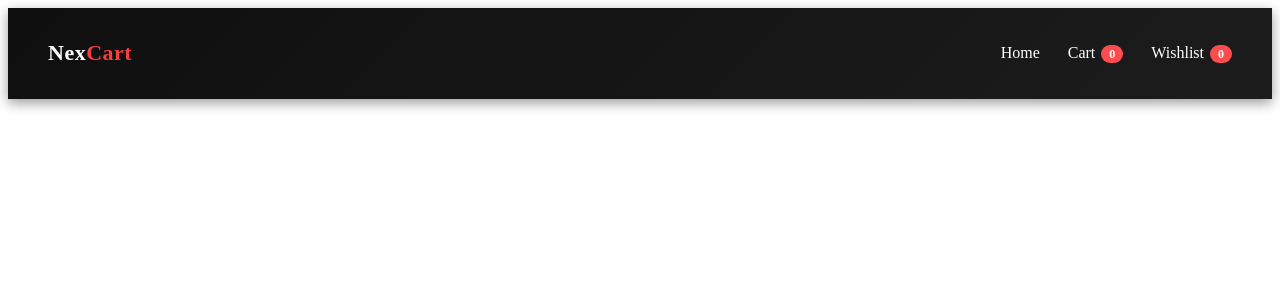
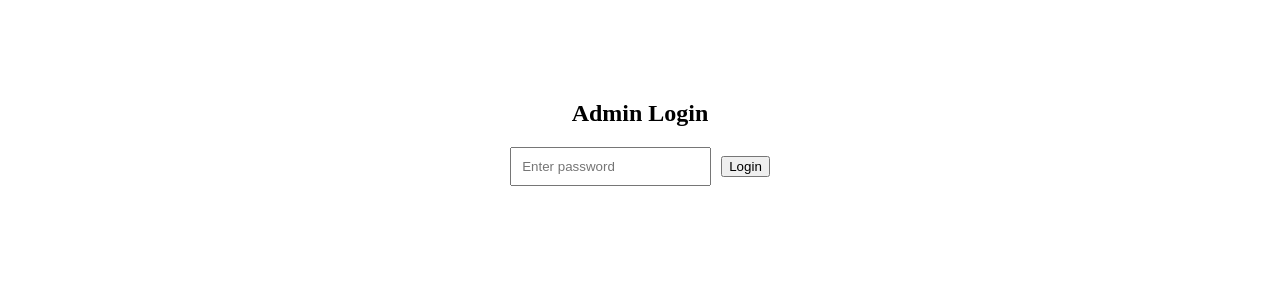
Before and after one commit to SameerKumar2609/AI-Powered-Product-Discovery, a React (Vite) app in the folder frontend/: page /admin-login in a window 1280 px wide. Shown: the top 300 px of the page. Built offline with nearby package versions, Linux system fonts and the light colour scheme.

Commit message:
Feature update:Adding admin login page

```diff
--- a/frontend/src/App.jsx
+++ b/frontend/src/App.jsx
@@ -1,4 +1,4 @@
-import { BrowserRouter, Routes, Route } from "react-router-dom";
+import { BrowserRouter, Routes, Route, useLocation } from "react-router-dom";
 import Home from "./pages/Home";
 import ProductDetails from "./pages/ProductDetails";
 import Cart from "./components/Cart";
@@ -8,15 +8,23 @@ import Navbar from "./components/Navbar";
 import Checkout from "./pages/Checkout";
 import OrderSuccess from "./pages/OrderSuccess";
 import Admin from "./pages/Admin";
+import AdminLogin from "./pages/AdminLogin";
+import ProtectedRoute from "./components/ProtectedRoute";
 
+/* ---------- LAYOUT CONTROL ---------- */
+const Layout = () => {
+  const location = useLocation();
 
+  // Hide Navbar + Header on admin pages
+  const hideLayout =
+    location.pathname === "/admin-login" ||
+    location.pathname === "/admin";
 
+  return (
+    <>
+      {!hideLayout && <Navbar />}
+      {!hideLayout && <Header />}
 
-function App() {
-  return (
-    <BrowserRouter>
-      <Navbar />
-      <Header />
       <Routes>
         <Route path="/" element={<Home />} />
         <Route path="/cart" element={<Cart />} />
@@ -24,9 +32,27 @@ function App() {
         <Route path="/product/:id" element={<ProductDetails />} />
         <Route path="/checkout" element={<Checkout />} />
         <Route path="/order-success" element={<OrderSuccess />} />
-        <Route path="/admin" element={<Admin />} />
 
+        <Route path="/admin-login" element={<AdminLogin />} />
+
+        <Route
+          path="/admin"
+          element={
+            <ProtectedRoute>
+              <Admin />
+            </ProtectedRoute>
+          }
+        />
       </Routes>
+    </>
+  );
+};
+
+/* ---------- APP ROOT ---------- */
+function App() {
+  return (
+    <BrowserRouter>
+      <Layout />
     </BrowserRouter>
   );
 }
--- /dev/null
+++ b/frontend/src/components/ProtectedRoute.jsx
@@ -0,0 +1,13 @@
+import { Navigate } from "react-router-dom";
+
+const ProtectedRoute = ({ children }) => {
+  const isAdmin = localStorage.getItem("isAdmin");
+
+  if (!isAdmin) {
+    return <Navigate to="/admin-login" />;
+  }
+
+  return children;
+};
+
+export default ProtectedRoute;
--- a/frontend/src/pages/Admin.jsx
+++ b/frontend/src/pages/Admin.jsx
@@ -1,6 +1,7 @@
 import { useState } from "react";
 import { useProducts } from "../context/ProductContext";
 import { generateDescription } from "../services/aiDescriptionService";
+import { useNavigate } from "react-router-dom";
 
 const Admin = () => {
   const { products, addProduct, deleteProduct } = useProducts();
@@ -11,6 +12,17 @@ const Admin = () => {
   const [image, setImage] = useState("");
   const [description, setDescription] = useState("");
   const [loadingAI, setLoadingAI] = useState(false);
+
+  const navigate = useNavigate();
+
+    const handleLogout = () => {
+      localStorage.removeItem("isAdmin");
+      navigate("/admin-login");
+    };
+
+  <button onClick={handleLogout} style={{ marginBottom: "20px" }}>
+  Logout
+  </button>
 
   /* ---------- AI GENERATE DESCRIPTION ---------- */
   const handleGenerateDescription = async () => {
@@ -30,6 +42,8 @@ const Admin = () => {
       setLoadingAI(false);
     }
   };
+
+
 
   /* ---------- ADD PRODUCT ---------- */
   const handleAdd = () => {
@@ -132,6 +146,7 @@ const Admin = () => {
       ))}
     </div>
   );
+
 };
 
 /* ---------- STYLES ---------- */
--- /dev/null
+++ b/frontend/src/pages/AdminLogin.jsx
@@ -0,0 +1,35 @@
+import { useState } from "react";
+import { useNavigate } from "react-router-dom";
+
+const AdminLogin = () => {
+  const [password, setPassword] = useState("");
+  const navigate = useNavigate();
+
+  const handleLogin = () => {
+    // 🔑 Change this password
+    if (password === "admin123") {
+      localStorage.setItem("isAdmin", "true");
+      navigate("/admin");
+    } else {
+      alert("Wrong password");
+    }
+  };
+
+  return (
+    <div style={{ textAlign: "center", marginTop: "100px" }}>
+      <h2>Admin Login</h2>
+
+      <input
+        type="password"
+        placeholder="Enter password"
+        value={password}
+        onChange={(e) => setPassword(e.target.value)}
+        style={{ padding: "10px", marginRight: "10px" }}
+      />
+
+      <button onClick={handleLogin}>Login</button>
+    </div>
+  );
+};
+
+export default AdminLogin;
```
